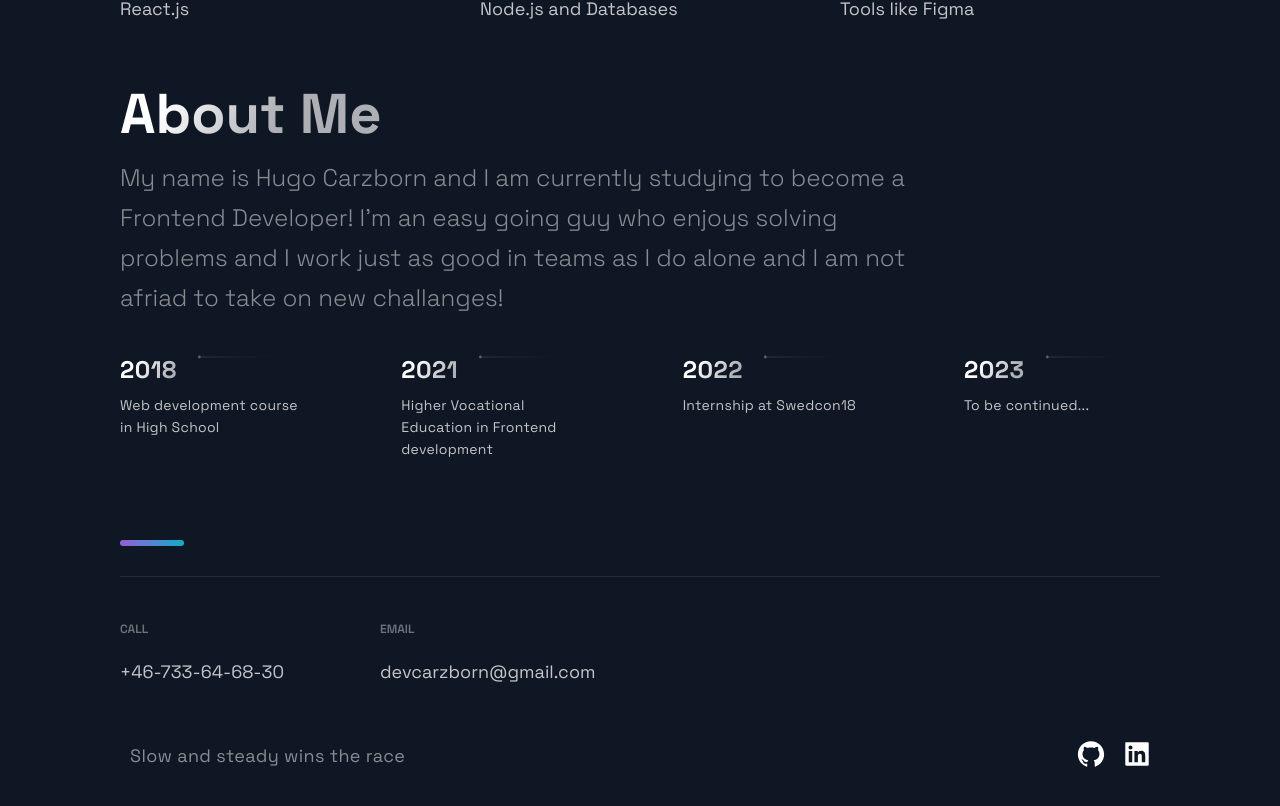
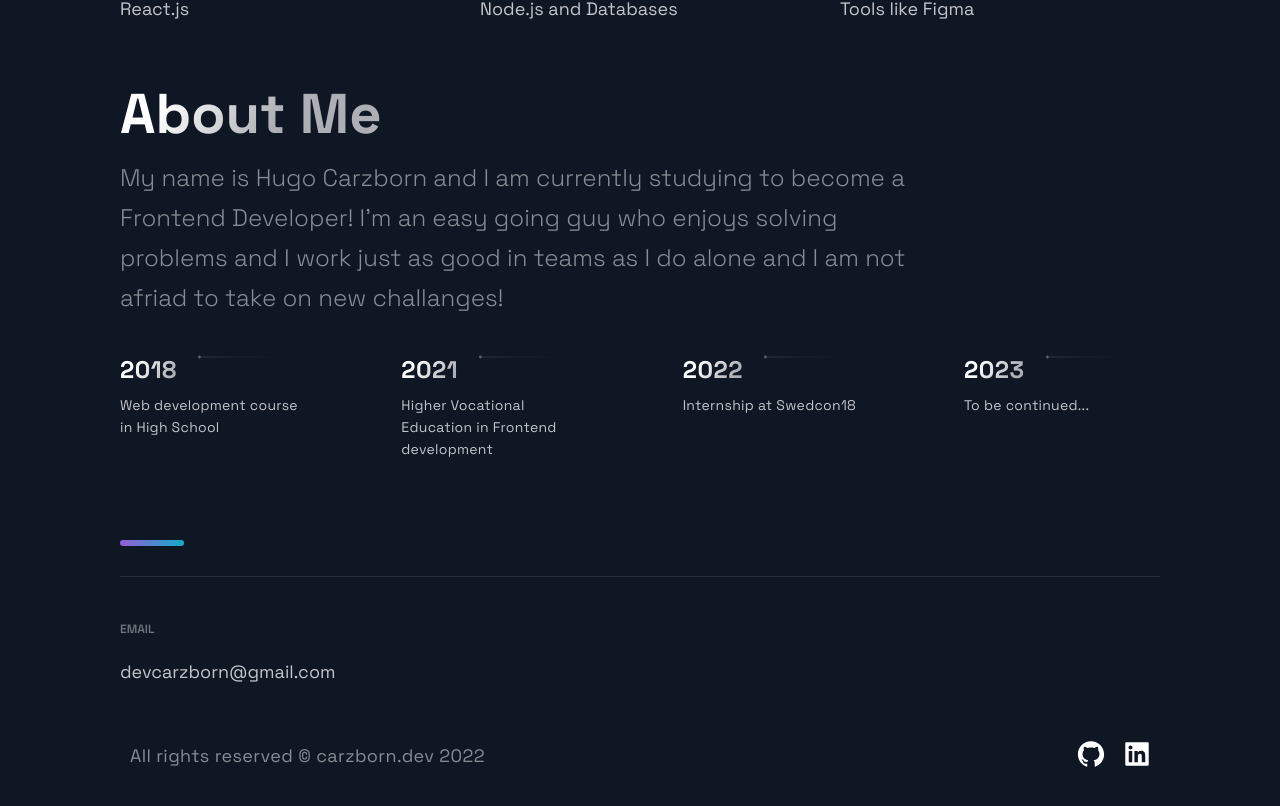
Before and after one commit to carzborn/Next.js-Portfolio, a Next.js app: page / in a window 1280 px wide. Shown: the part 2421-3227 px from the top of the page. Built offline with nearby package versions, Linux system fonts and the light colour scheme.

Commit message:
added target blank on links

```diff
--- a/src/components/Footer/Footer.js
+++ b/src/components/Footer/Footer.js
@@ -19,17 +19,13 @@ const Footer = () => {
         <FooterWrapper>
             <LinkList>
                 <LinkColumn>
-                    <LinkTitle>Call</LinkTitle>
-                    <LinkItem href='tel:+46-733-64-68-30'>+46-733-64-68-30</LinkItem>
-                </LinkColumn>
-                <LinkColumn>
                     <LinkTitle>Email</LinkTitle>
                     <LinkItem href='mailto:devcarzborn@gmail.com'>devcarzborn@gmail.com</LinkItem>
                 </LinkColumn>
             </LinkList>
             <SocialIconsContainer>
                 <CompanyContainer>
-                    <Slogan>Slow and steady wins the race</Slogan>
+                    <Slogan>All rights reserved © carzborn.dev 2022</Slogan>
                 </CompanyContainer>
                 <SocialContainer>
                     <SocialIcons href='https://github.com/carzborn' target='_blank'>
--- a/src/components/Projects/Projects.js
+++ b/src/components/Projects/Projects.js
@@ -27,8 +27,8 @@ const Projects = () => (
             </TagList>
           </div>
           <UtilityList>
-            <ExternalLinks href={visit}>Live App</ExternalLinks>
-            <ExternalLinks href={source}>Code</ExternalLinks>
+            <ExternalLinks href={visit} target='target="_blank'>Live App</ExternalLinks>
+            <ExternalLinks href={source} target='target="_blank'>Code</ExternalLinks>
           </UtilityList>
         </BlogCard>
       ))}
--- a/src/pages/_document.js
+++ b/src/pages/_document.js
@@ -32,6 +32,7 @@ export default class MyDocument extends Document {
     return (
       <Html lang='en-GB'>
         <Head>
+        <title>Hugo Carzborn - Frontend Developer</title>
           <link href="https://fonts.googleapis.com/css2?family=Space+Grotesk:wght@300;400;500;600;700&display=swap" rel="stylesheet"/>
           {/* <Script
           src="https://www.googletagmanager.com/gtag/js?id=G-8Z6ZM2RZEL"
```
